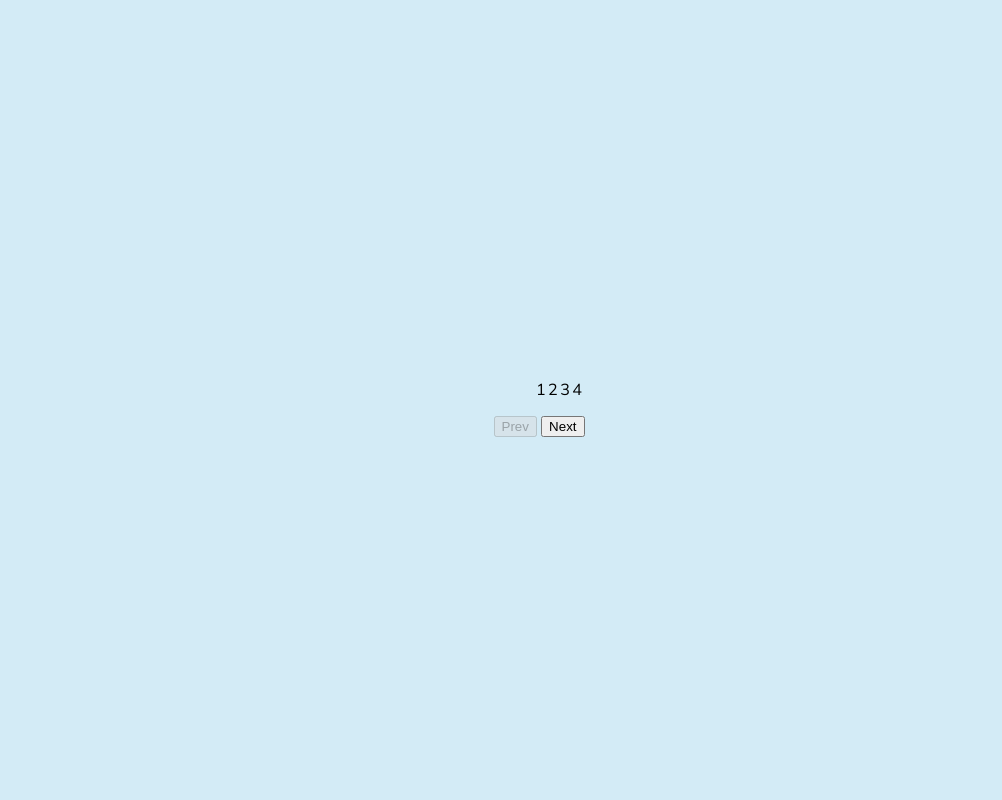
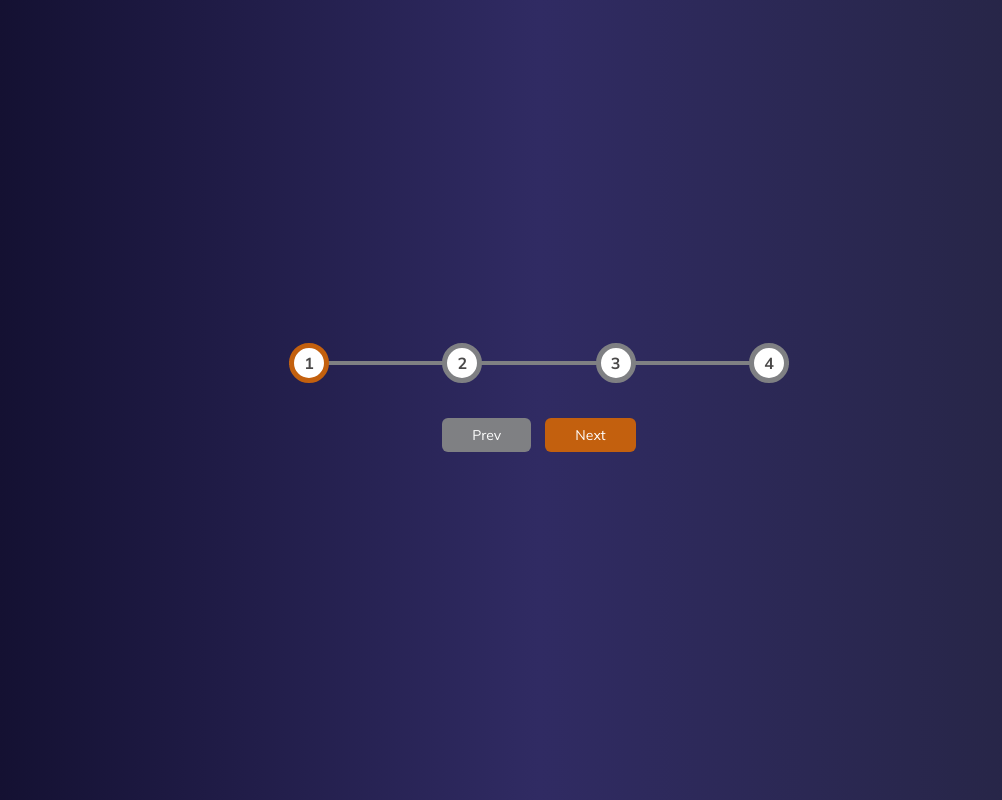
Before and after one commit to dacelibermane/Progress-Steps, a plain HTML site: page index.html in a window 1280 px wide. Shown: the whole page, without its empty margins (101-1103 px from the left). Drawn offline with Linux system fonts and the light colour scheme.

Commit message:
add styles

```diff
--- a/style.css
+++ b/style.css
@@ -1,11 +1,22 @@
 @import url("https://fonts.googleapis.com/css2?family=Mulish:ital,wght@0,200..1000;1,200..1000&display=swap");
+
+:root {
+  --line-border-fill: #c3600e;
+  --line-border-empty: #7f8083;
+}
 
 * {
   box-sizing: border-box;
 }
 
 body {
-  background-color: rgb(211, 235, 246);
+  background: #0f0c29;
+  background: linear-gradient(
+    90deg,
+    rgba(15, 12, 41, 1) 0%,
+    rgba(48, 43, 99, 1) 50%,
+    rgba(36, 36, 62, 1) 100%
+  );
   font-family: "Mulish", sans-serif;
   display: flex;
   flex-direction: column;
@@ -23,12 +34,102 @@ Combined with height: 100vh;, body now truly fills
 
 .container {
   text-align: center;
+  /* background-color: #fff;
+  border-radius: 40px;
+  height: 50vh; */
+}
+
+.progress-container {
+  /*for positioning child elements absolutely inside it.*/
+  /*without position: relative on .progress-container,
+  your connecting line might float in the wrong place on the page.*/
+  position: relative;
+  margin-bottom: 30px;
+  max-width: 100%;
+  width: 500px;
+}
+
+.progress-container::before {
+  /*to actually see content, set this to empty*/
+  content: "";
+  position: absolute;
+  background: var(--line-border-empty);
+  top: 50%;
+  left: 0%;
+  /*to position line write in the middles*/
+  transform: translateY(-50%);
+  height: 4px;
+  /*represent an empty line*/
+  width: 100%;
+  /*to make sure line is behind circles and numbers*/
+  z-index: -1;
+}
+
+.progress-line {
+  position: absolute;
+  background: var(--line-border-fill);
+  top: 50%;
+  left: 0%;
+  /*to position line write in the middles*/
+  transform: translateY(-50%);
+  height: 4px;
+  /*zero is the starting point of the line*/
+  width: 0%;
+  /*to make sure line is behind circles and numbers*/
+  z-index: -1;
+  transition: 0.4s ease;
 }
 
 .progress {
+  list-style: none;
   /* Places numbers in a row */
   display: flex;
-  justify-content: space-evenly;
 
-  list-style: none;
+  justify-content: space-between;
+  padding: 0;
+  margin: 0;
 }
+
+.circle {
+  background-color: #fff;
+  color: #4a4949;
+  font-weight: bold;
+  height: 40px;
+  width: 40px;
+  border-radius: 50%;
+  display: flex;
+  justify-content: center;
+  align-items: center;
+  border: 5px solid var(--line-border-empty);
+  /*border will change deending on where the blue line is*/
+  transition: 0.4s ease;
+}
+
+.circle.active {
+  border-color: var(--line-border-fill);
+}
+
+.btn {
+  background-color: var(--line-border-fill);
+  color: #fff;
+  border: 0;
+  border-radius: 6px;
+  cursor: pointer;
+  font-family: inherit;
+  padding: 8px 30px;
+  margin: 5px;
+  font-size: 14px;
+}
+
+.btn:active {
+  transform: scale(0.98);
+}
+
+.btn:focus {
+  outline: none;
+}
+
+.btn:disabled {
+  background-color: var(--line-border-empty);
+  cursor: not-allowed;
+}
```
